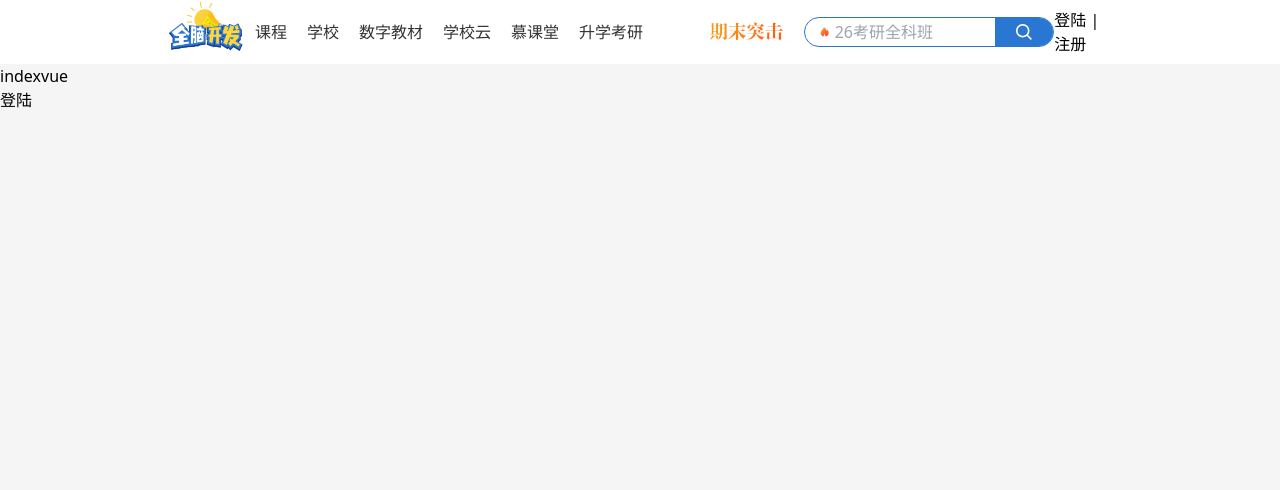
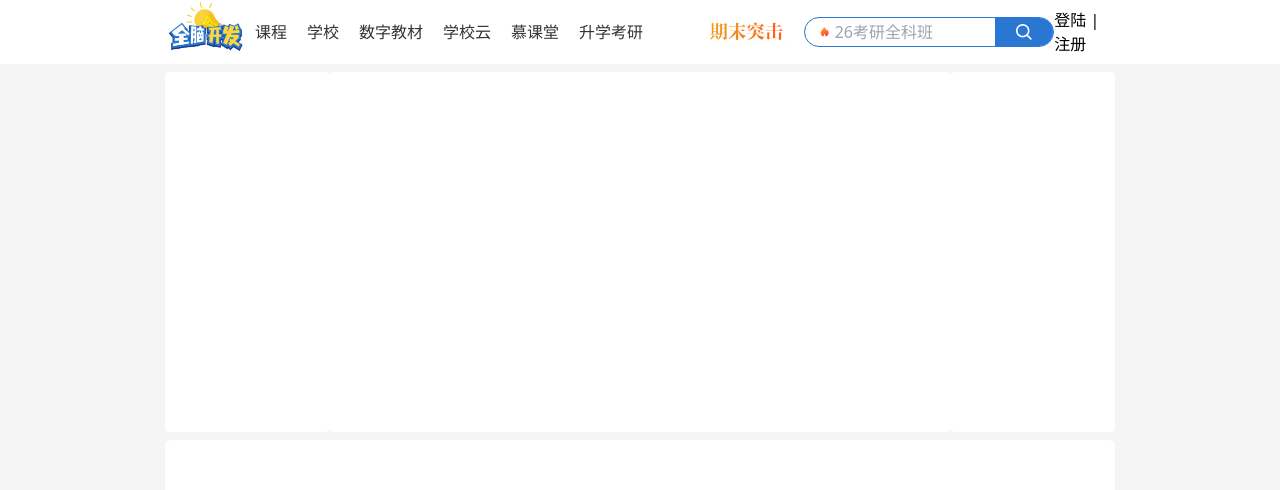
Before and after one commit to KK5241/mini-bilibili, a Vue app: page / in a window 1280 px wide. Shown: the top 490 px of the page. Built offline with nearby package versions, Linux system fonts and the light colour scheme.

Commit message:
feat: 课程页面轮播图框架

```diff
--- a/components.d.ts
+++ b/components.d.ts
@@ -13,7 +13,9 @@ declare module 'vue' {
     ElFormItem: typeof import('element-plus/es')['ElFormItem']
     ElIcon: typeof import('element-plus/es')['ElIcon']
     ElInput: typeof import('element-plus/es')['ElInput']
+    ElLink: typeof import('element-plus/es')['ElLink']
     HeaderNav: typeof import('./src/components/headerNav/index.vue')['default']
+    LoginModal: typeof import('./src/components/LoginModal.vue')['default']
     RouterLink: typeof import('vue-router')['RouterLink']
     RouterView: typeof import('vue-router')['RouterView']
   }
--- a/src/components/headerNav/index.vue
+++ b/src/components/headerNav/index.vue
@@ -1,5 +1,5 @@
 <template>
-  <router-link to="/course">课程</router-link>
+  <router-link to="/">课程</router-link>
   <router-link to="/school">学校</router-link>
   <router-link to="/textbook">数字教材</router-link>
   <router-link to="/school-cloud">学校云</router-link>
--- a/src/views/IndexVue/index.vue
+++ b/src/views/IndexVue/index.vue
@@ -1,7 +1,11 @@
 <template>
-  <div class="bg-[#f5f5f5] h-full">
-    <div class="">indexvue</div>
-    <Login></Login>
+  <div class="bg-[#f5f5f5] h-full container">
+    <div class="flex justify-between py-2">
+      <div class="h-[360px] w-[200px] bg-white rounded"></div>
+      <div class="h-[360px] w-[760px] bg-white rounded"></div>
+      <div class="h-[360px] w-[200px] bg-white rounded"></div>
+    </div>
+    <div class="w-full h-[60px] bg-white rounded-md"></div>
   </div>
 </template>
 
--- a/src/views/school/index.vue
+++ b/src/views/school/index.vue
@@ -1,9 +1,9 @@
 <template>
-  <div class="bg-gradient-to-b from-[#e9f5ff] to-[#f5f5f5]">
-    <div class="text-4xl font-bold text-center py-12">合作学校</div>
+  <div class="bg-gradient-to-b from-[#e9f5ff] via-[#f0f3f7] to-[#f5f5f5]">
+    <div class="text-[40px] text-[#333]  font-bold text-center py-12">合作学校</div>
     <div class="container flex flex-wrap justify-between">
       <div
-        v-for="n in 100"
+        v-for="n in 200"
         :index="n"
         class="h-[145px] w-[280px] bg-white rounded-xl shrink-0 my-4 flex justify-center items-center"
       >
```
